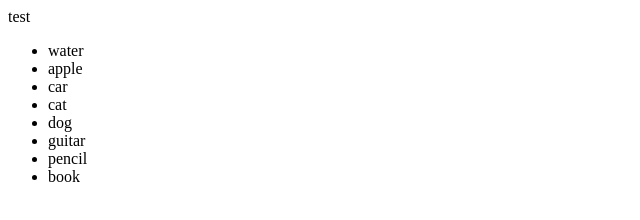
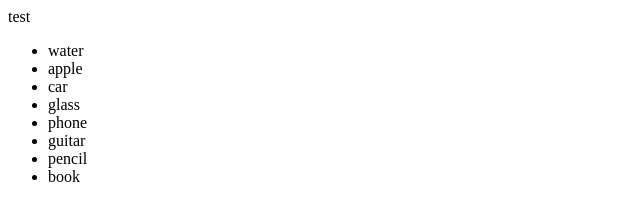
Before and after one commit to jelena212/playground, a plain HTML site: page index.html in a window 1280 px wide. Shown: the full height of the page, 0-640 px from the left. Drawn offline with Linux system fonts and the light colour scheme.

Commit message:
Update index.html

```diff
--- a/index.html
+++ b/index.html
@@ -3,8 +3,8 @@ test
  <li>water</li>
  <li>apple</li>
  <li>car</li>
- <li>cat</li>
- <li>dog</li>
+ <li>glass</li>
+ <li>phone</li>
  <li>guitar</li>
  <li>pencil</li>
  <li>book</li>
```
